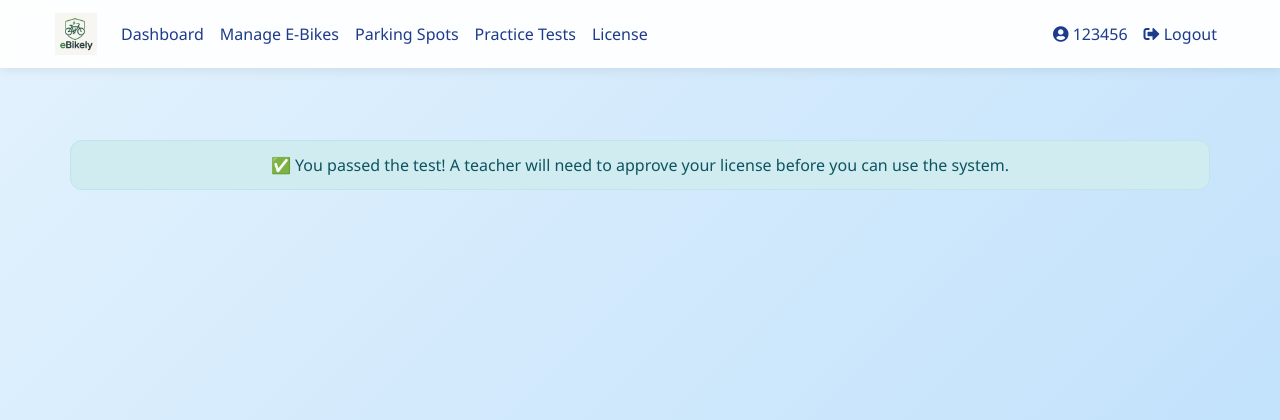
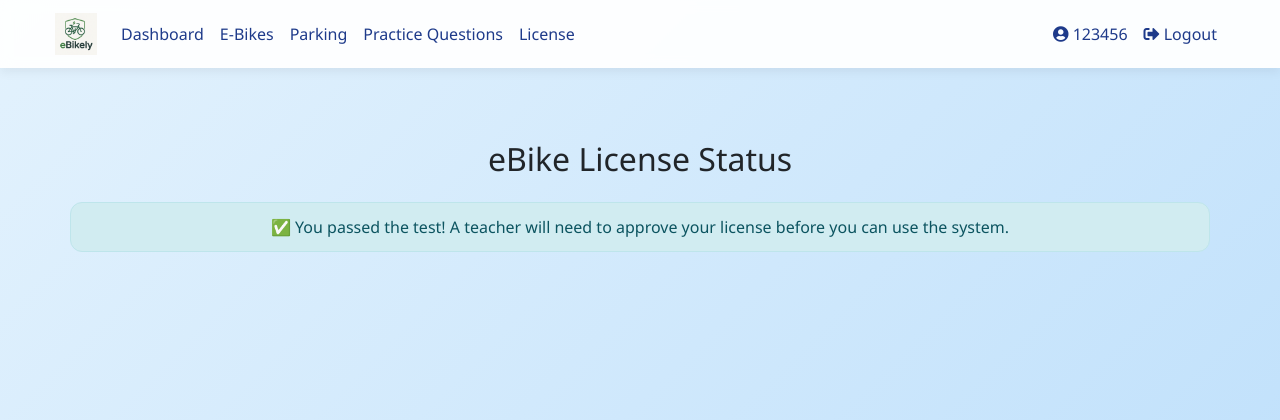
Before and after one commit to TheBlueTongue/eBikely, a Flask app: page /license in a window 1280 px wide. Shown: the top 420 px of the page. Run offline with Flask 3, Linux system fonts and the light colour scheme; a user stored in the database is signed in; data comes from the database, SQL or seed files in the repository; both versions use the stored data as it was after the commit; some libraries are stand-ins or nearby versions.

Commit message:
added a license page where after passing the test, students need a teachers approval

```diff
--- a/app.py
+++ b/app.py
@@ -2,7 +2,7 @@ from flask import Flask, render_template, redirect, url_for, flash, request
 from flask_login import LoginManager, login_user, logout_user, login_required, current_user
 from sqlalchemy.exc import IntegrityError
 from werkzeug.security import generate_password_hash, check_password_hash
-from database_setup import SessionLocal, User, EBike, PracticeTest, RealTest, ParkingSpot, PracticeAttempt, PracticeQuestion, RealTestAttempt, PracticeTest, ParkingReservation, RealTestQuestion
+from database_setup import SessionLocal, User, EBike, PracticeTest, RealTest, ParkingSpot, PracticeAttempt, PracticeQuestion, RealTestAttempt, PracticeTest, ParkingReservation, RealTestQuestion, IncidentReport
 import forms
 from datetime import datetime
 from flask import Flask
@@ -504,20 +504,22 @@ def approve_licenses():
 def license_page():
     session = SessionLocal()
 
-    # If user has passed the real test and has a license
+    # If user has a license, show status and reports
     if current_user.has_license:
+        incident_reports = session.query(IncidentReport).filter_by(user_id=current_user.id).all()
         session.close()
-        return render_template('license_status.html')  # Optional: show 'Licensed!' message or renewal date
+        return render_template('license_status.html', licensed=True, reports=incident_reports)
 
-    # If user has passed test but not approved
+    # Check if user has passed the test
     passed_test = session.query(RealTestAttempt).filter_by(user_id=current_user.id, passed=True).first()
     session.close()
 
     if passed_test:
         return render_template('license_status.html', awaiting_approval=True)
 
-    # Redirect to real test if they haven't passed
-    return redirect(url_for('real_test'))
+    # If not passed, show default info page with option to take test
+    return render_template('license_status.html', show_real_test_button=True)
+
 
 
 
--- a/database_setup.py
+++ b/database_setup.py
@@ -28,6 +28,7 @@ class User(Base, UserMixin):
     practice_attempts = relationship("PracticeAttempt", back_populates="user", cascade="all, delete-orphan")
     parking_spot = relationship("ParkingSpot", back_populates="reserved_user", uselist=False)
     reservations = relationship("ParkingReservation", back_populates="user")
+    incident_reports = relationship('IncidentReport', back_populates='user')
     has_license = Column(Boolean, default=False)
     role = Column(String(10))  # 'student' or 'teacher'
     department = Column(String(150))  # for teachers
@@ -146,6 +147,15 @@ class RealTestAttempt(Base):
     user = relationship("User", back_populates="real_test_attempts")
     test = relationship("RealTest", back_populates="attempts")
 
+class IncidentReport(Base):
+    __tablename__ = 'incident_reports'
+    id = Column(Integer, primary_key=True)
+    user_id = Column(Integer, ForeignKey('users.id'))
+    description = Column(Text)
+    date_reported = Column(DateTime, default=datetime.utcnow)
+
+    user = relationship('User', back_populates='incident_reports')
+
 def seed_data():
     session = SessionLocal()
 
--- a/templates/base.html
+++ b/templates/base.html
@@ -106,9 +106,9 @@
         <ul class="navbar-nav">
           {% if current_user.is_authenticated %}
             <li class="nav-item"><a class="nav-link {% if request.endpoint == 'dashboard' %}active{% endif %}" href="{{ url_for('dashboard') }}">Dashboard</a></li>
-            <li class="nav-item"><a class="nav-link {% if request.endpoint == 'ebike_management' %}active{% endif %}" href="{{ url_for('ebike_management') }}">Manage E-Bikes</a></li>
-            <li class="nav-item"><a class="nav-link {% if request.endpoint == 'parking_spots' %}active{% endif %}" href="{{ url_for('parking_spots') }}">Parking Spots</a></li>
-            <li class="nav-item"><a class="nav-link {% if request.endpoint == 'practice_selection' %}active{% endif %}" href="{{ url_for('practice_selection') }}">Practice Tests</a></li>
+            <li class="nav-item"><a class="nav-link {% if request.endpoint == 'ebike_management' %}active{% endif %}" href="{{ url_for('ebike_management') }}">E-Bikes</a></li>
+            <li class="nav-item"><a class="nav-link {% if request.endpoint == 'parking_spots' %}active{% endif %}" href="{{ url_for('parking_spots') }}">Parking</a></li>
+            <li class="nav-item"><a class="nav-link {% if request.endpoint == 'practice_selection' %}active{% endif %}" href="{{ url_for('practice_selection') }}">Practice Questions</a></li>
             <li class="nav-item"><a class="nav-link" href="{{ url_for('license_page') }}">License</a></li>
           {% endif %}
         </ul>
--- a/templates/license_status.html
+++ b/templates/license_status.html
@@ -2,14 +2,40 @@
 {% block title %}Your License - eBikely{% endblock %}
 {% block content %}
 <div class="container py-5">
-  {% if awaiting_approval %}
+  <h2 class="text-center mb-4">eBike License Status</h2>
+
+  {% if licensed %}
+    <div class="alert alert-success text-center">
+      ✅ You are fully licensed to use the e-bike system.
+    </div>
+    {% if reports and reports|length > 0 %}
+      <div class="card mt-4">
+        <div class="card-header">Incident Reports</div>
+        <ul class="list-group list-group-flush">
+          {% for report in reports %}
+            <li class="list-group-item">
+              <strong>{{ report.date_reported.strftime('%d %b %Y') }}:</strong> {{ report.description }}
+            </li>
+          {% endfor %}
+        </ul>
+      </div>
+    {% else %}
+      <p class="text-muted text-center mt-3">No incident reports on file.</p>
+    {% endif %}
+
+  {% elif awaiting_approval %}
     <div class="alert alert-info text-center">
       ✅ You passed the test! A teacher will need to approve your license before you can use the system.
     </div>
-  {% else %}
-    <div class="alert alert-success text-center">
-      🎉 You are fully licensed to use the e-bike system.
+
+  {% elif show_real_test_button %}
+    <div class="alert alert-warning text-center">
+      ⚠️ You do not yet have a license. You must pass the safety test and be approved by a teacher.
     </div>
+    <div class="text-center">
+      <a href="{{ url_for('real_test') }}" class="btn btn-primary mt-3">Take the Real Test</a>
+    </div>
+
   {% endif %}
 </div>
 {% endblock %}
```
Also changed, not shown: persistent_database.db.
